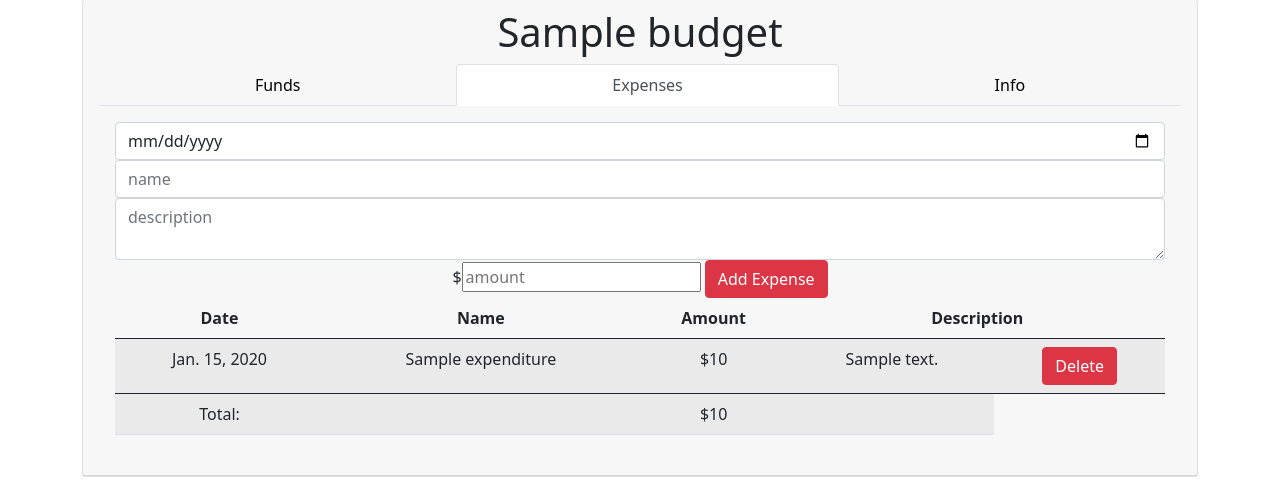
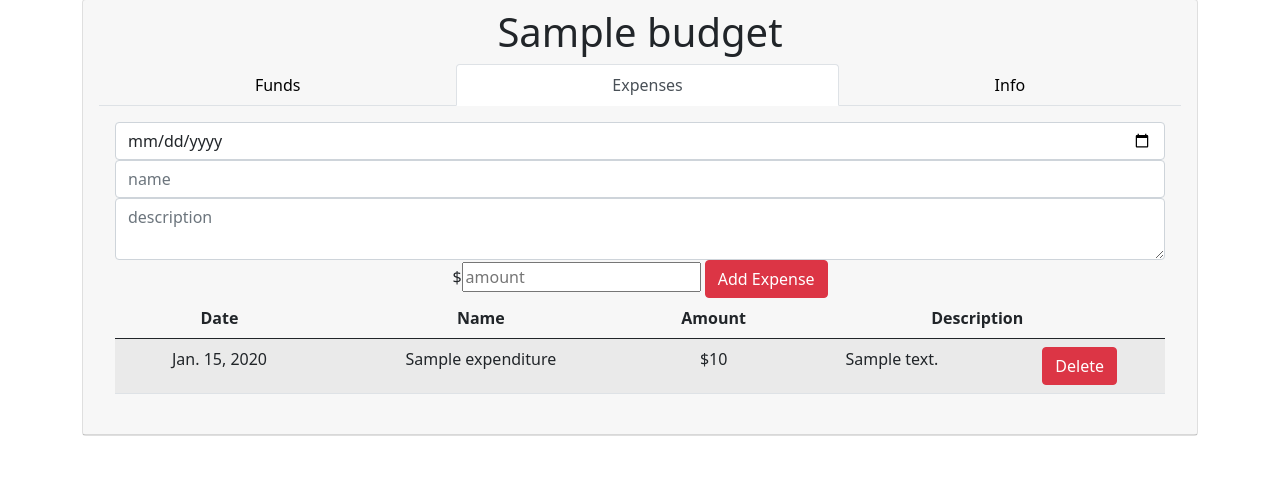
Before and after one commit to sepaivaluna/voyage-budgeter, a Django app: page /budgets/ in a window 1280 px wide, after a click on "Expenses". Shown: the part 335-836 px from the top of the page. After the commit the page ends 771 px from the top, so only its background shows below. Run offline with Django 3.2, Linux system fonts and the light colour scheme; a user stored in the database is signed in; tables that the repository leaves empty hold one stand-in row (values such as "Sample post").

Commit message:
previous to add profile

```diff
--- a/main_app/templates/pages/budget/index.html
+++ b/main_app/templates/pages/budget/index.html
@@ -17,16 +17,24 @@
         </ul>
         <div class="tab-content card-body" id="myTabContent">
             <div class="tab-pane fade show active" id="home-{{budget.id}}" role="tabpanel" aria-labelledby="home-tab">
+
                 {% if budget.remaining_funds == None %}
-                <p>Funds Remaining: ${{ budget.initial_funds }}</p>
+                <p class="h3" style="color: {{budget.color}}">Funds Remaining: ${{ budget.initial_funds }}</p>
                 {% else %}
-                <p>Funds Remaining: ${{ budget.remaining_funds }}</p>
+                <p class="h3" style="color: {{budget.color}}">Funds Remaining: ${{ budget.remaining_funds }}</p>
+                {% endif %}
+                {% if budget.color == '#ff9966' %}
+                <br>
+                <p class=""><span class="h5" style="color: {{budget.color}}">WARNING!</span> You have spent more than half of your budget</p>
+                {% elif budget.color == '#cc3300' %}
+                <p class=""><span class="h5" style="color: {{budget.color}}">Danger!</span> You have spent more than 75% of your budget</p>
                 {% endif %}
             </div>
             <div class="tab-pane fade" id="profile-{{budget.id}}" role="tabpanel" aria-labelledby="profile-tab">
+                {% if budget.total_spent > 0 %}
                 <form action="{% url 'add_expense' budget.id %}" method="post">
                     {% csrf_token %}
-                    <input type="date" name="date" class="form-control" placeholder="Select Date"/>
+                    <input type="date" name="date" class="form-control" placeholder="Select Date" required/>
                     <input type="text" name="name" class="form-control" placeholder="name" required>
                     <textarea type="text" name="description" class="form-control" placeholder="description" required></textarea>
                     $<input type="number" name="amount" placeholder="amount" required>
@@ -35,10 +43,10 @@
                 <table class="table table-striped">
                     <thead>
                         <tr>
-                            <th>Date</th>
-                            <th>Name</th>
-                            <th>Amount</th>
-                            <th colspan="2">Description</th>
+                            <th id="date">Date</th>
+                            <th id="name">Name</th>
+                            <th id="amount">Amount</th>
+                            <th id="description" colspan="2">Description</th>
                         </tr>
                     </thead>
                     <tbody>
@@ -52,17 +60,8 @@
                         </tr>
                       {% endfor %}
                     </tbody>
-                    {% if budget.total_spent > 0 %}
-                    <tr>
-                        <td>Total:</td>
-                        <td></td>
-                        <td>${{ budget.total_spent }}</td>
-                        <td></td>
-                    </tr>
                     {% else %}
-                    <tr>
-                        <td colspan="5">You haven't made any purchases yet.</td>
-                    </tr>
+                        <h3>You haven't made any purchases yet.</h3>
                     {% endif %}
                   </table>
             </div>
@@ -80,5 +79,20 @@
 </div>
 </br>
 {% endfor %}
-
+<script>
+    $('th').click(function(){
+    var table = $(this).parents('table').eq(0)
+    var rows = table.find('tr:gt(0)').toArray().sort(comparer($(this).index()))
+    this.asc = !this.asc
+    if (!this.asc){rows = rows.reverse()}
+    for (var i = 0; i < rows.length; i++){table.append(rows[i])}
+    })
+    function comparer(index) {
+        return function(a, b) {
+            var valA = getCellValue(a, index), valB = getCellValue(b, index)
+            return $.isNumeric(valA) && $.isNumeric(valB) ? valA - valB : valA.toString().localeCompare(valB)
+        }
+    }
+    function getCellValue(row, index){ return $(row).children('td').eq(index).text() }
+</script>
 {% endblock %}
--- a/main_app/views.py
+++ b/main_app/views.py
@@ -37,8 +37,20 @@ def budgets_index(request):
   budgets = Budget.objects.filter(user=request.user)
   expenditure_form = ExpenditureForm()
 
-  Budget.objects.order_by('name')
-  color = 'gray'
+  for budget in budgets:
+    if budget.remaining_funds < (budget.initial_funds * .25):
+      budget.color = '#cc3300'
+    elif budget.remaining_funds < (budget.initial_funds * .50):
+      budget.color = '#ff9966'
+    elif budget.remaining_funds < (budget.initial_funds * .75):
+      budget.color = '#ffcc00'
+    elif budget.remaining_funds < (budget.initial_funds * .90):
+      budget.color = '#99cc33'
+    elif budget.remaining_funds >= (budget.initial_funds * .90):
+      budget.color = '#339900'
+
+    print(budget.color)
+    budget.save()
   context = {
     'budgets': budgets,
     'expenditure_form': expenditure_form
```
